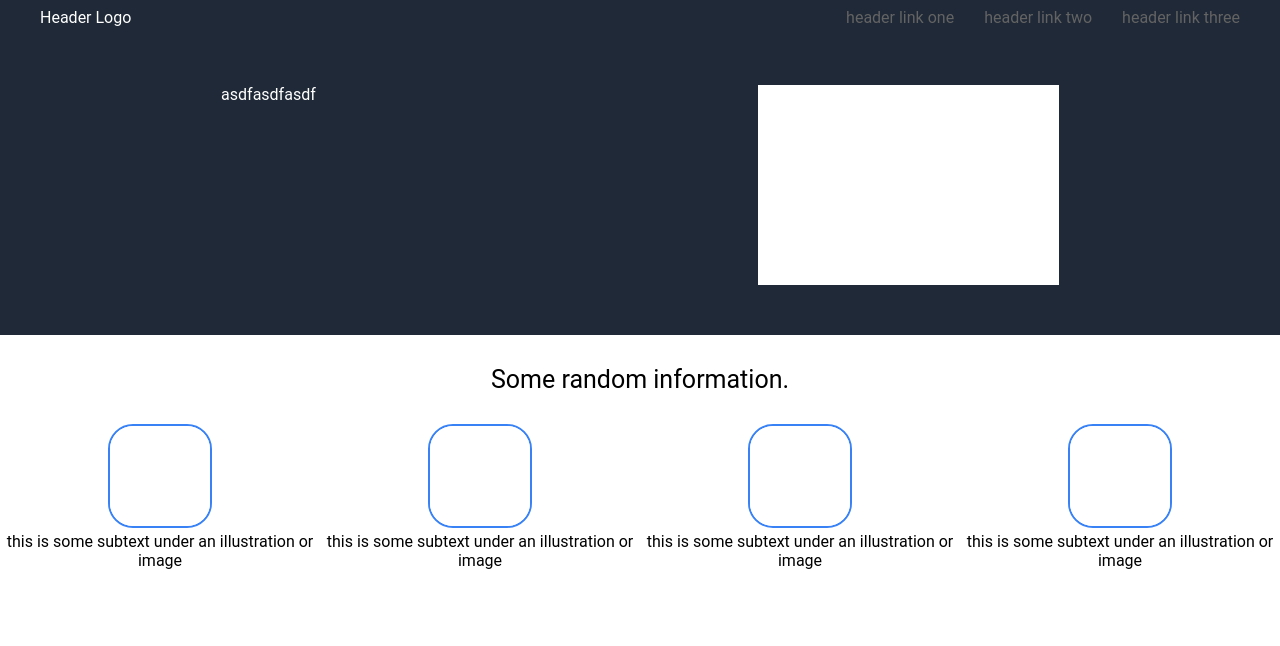
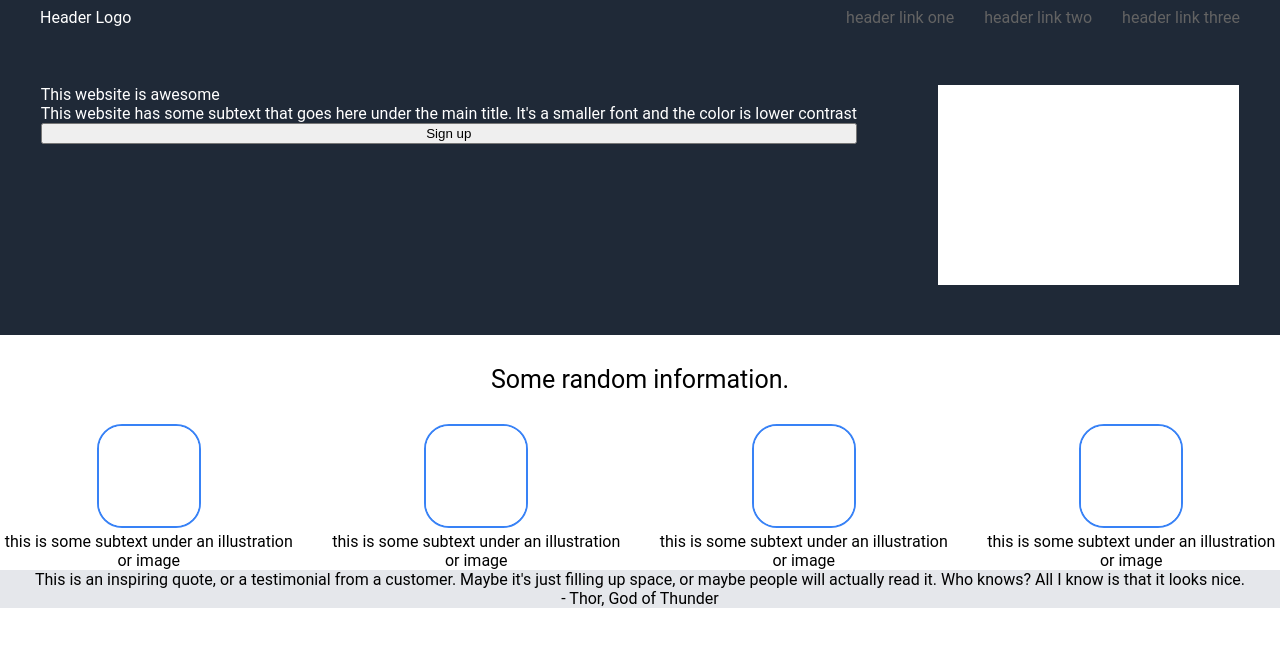
Before and after one commit to JonathanXu8/landing-page, a plain HTML site: page index.html in a window 1280 px wide. Drawn offline with Linux system fonts and the light colour scheme.

Commit message:
various changes

```diff
--- a/index.html
+++ b/index.html
@@ -21,7 +21,11 @@
         </div>
 
         <div class="body-1">
-            <div class="left"> asdfasdfasdf </div>
+            <div class="left">
+                <div class="title"> This website is awesome</div>
+                <div class="subtext">This website has some subtext that goes here under the main title. It's a smaller font and the color is lower contrast</div>
+                <button>Sign up</button>
+            </div>
             <img src="images/white.jpg" alt="nothing">
         </div>
 
@@ -48,7 +52,12 @@
         </div>
 
         <div class="body-3">
-
+            <div class="quote">
+                This is an inspiring quote, or a testimonial from a customer. Maybe it's just filling up space, or maybe people will actually read it. Who knows? All I know is that it looks nice.
+            </div>
+            <div class="source">
+                - Thor, God of Thunder
+            </div>
         </div>
 
         <div class="footer">
--- a/styles.css
+++ b/styles.css
@@ -38,10 +38,10 @@ body {
     padding-bottom: 50px;
 }
 
-
-
-
-
+.body-1 .left{
+    display: flex;
+    flex-direction: column;
+}
 
 
 .body-2 {
@@ -60,6 +60,7 @@ body {
     display: flex;
     flex-direction: row;
     justify-content: space-around;
+    gap: 30px;
 }
 
 .body-2 img {
@@ -68,3 +69,19 @@ body {
     border: 2px solid #3882F6;
     border-radius: 25px;
 }
+
+.body-3 {
+    display: flex;
+    flex-direction: column;
+    background-color: #E5E7EB;
+}
+
+.body-3 .quote {
+    display: flex;
+    justify-content: center;
+}
+
+.body-3 .source {
+    display: flex;
+    justify-content: center;
+}
```
